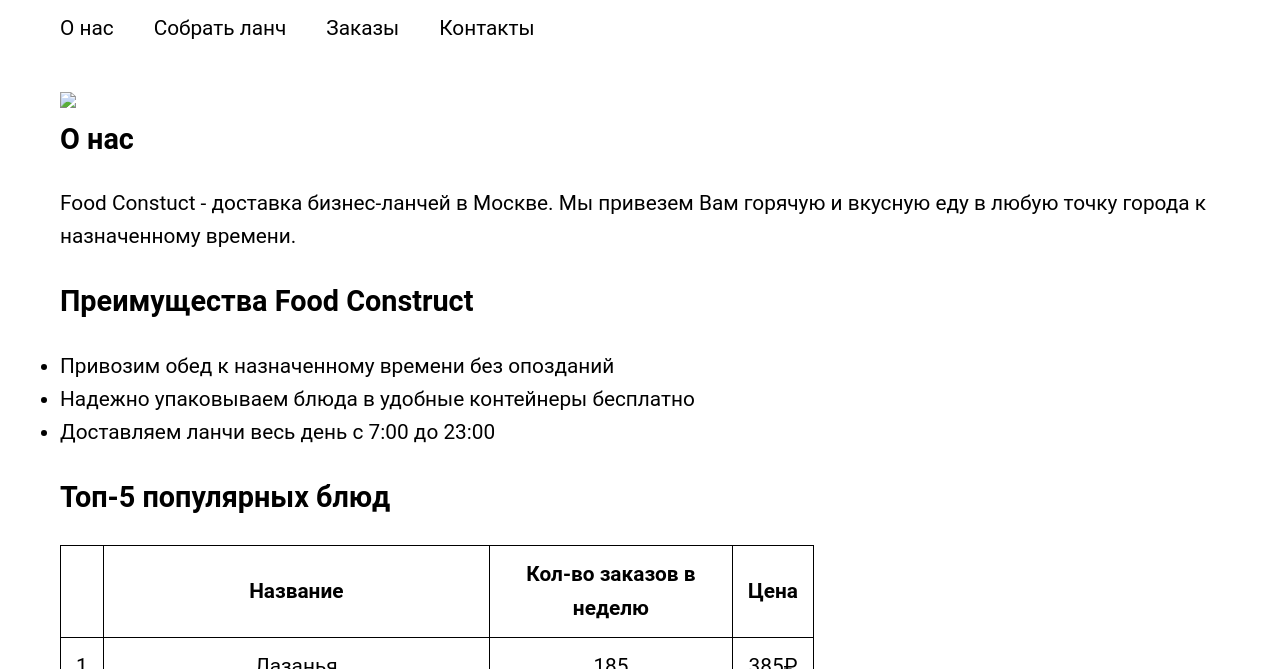
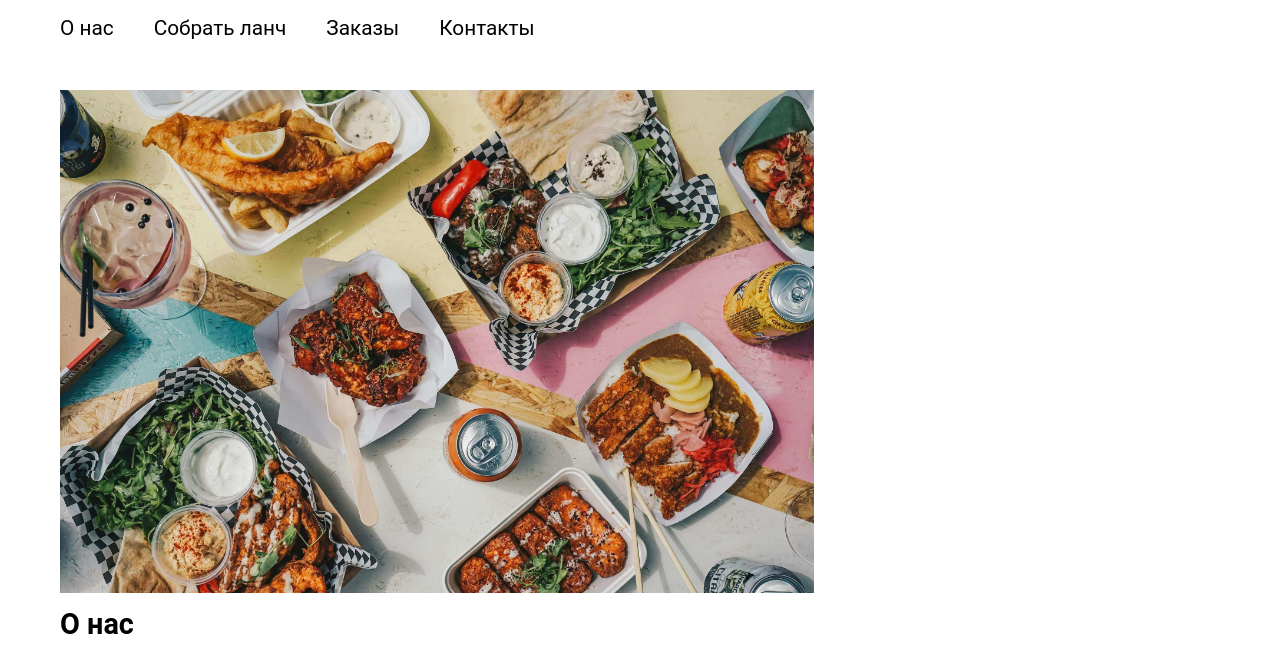
Before and after one commit to Tovpeko-Nina/Web-1, a plain HTML site: page index.html in a window 1280 px wide. Shown: the part 117-786 px from the top of the page. Drawn offline with Linux system fonts and the light colour scheme.

Commit message:
Update index.html

```diff
--- a/index.html
+++ b/index.html
@@ -22,7 +22,7 @@
 
     <main>
             <section>
-                <img src="images/lunch.jpg">
+                <img src="lunch.jpg">
                 <h2>О нас</h2>
                 <p> Food Constuct - доставка бизнес-ланчей в Москве.
                     Мы привезем Вам горячую и вкусную еду в любую точку города к назначенному времени.
```
